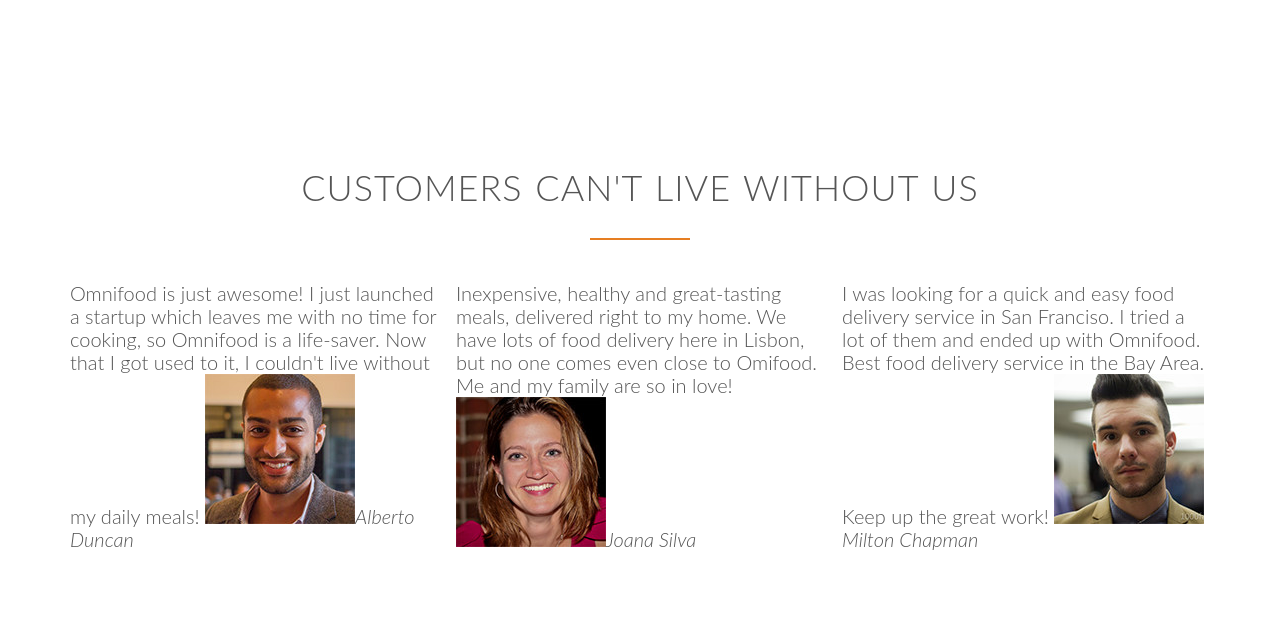
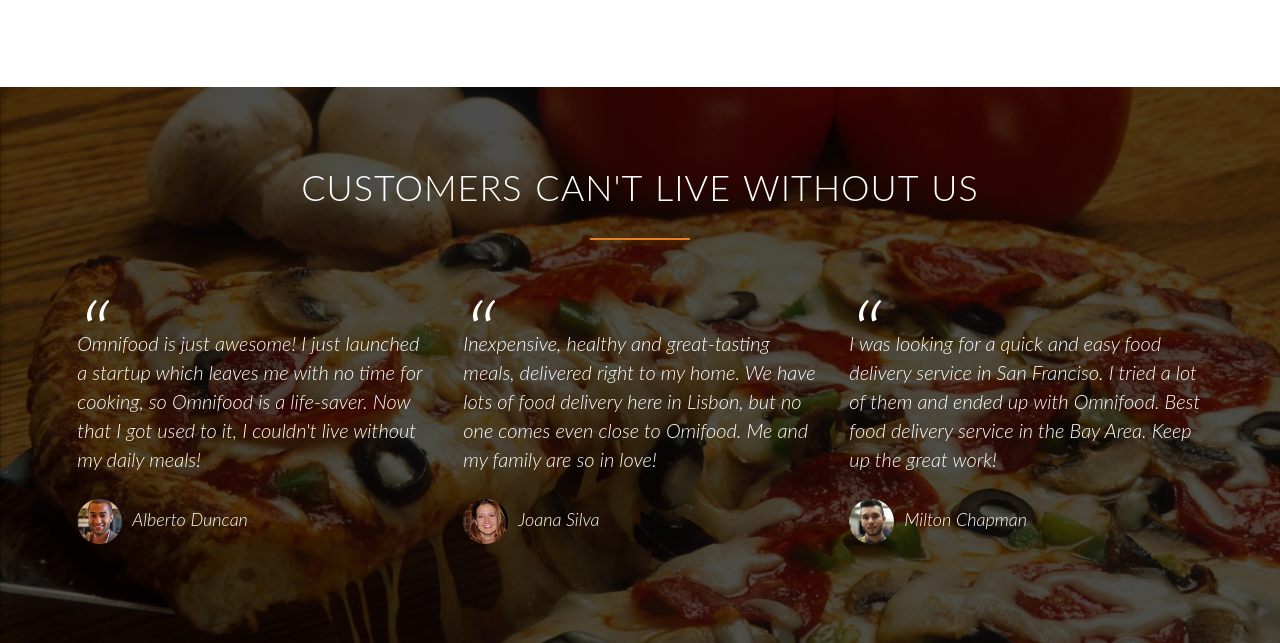
Before and after one commit to ChickinSupp/DavidDBaker.github.io, a plain HTML site: page index.html in a window 1280 px wide. Shown: the part 3437-4080 px from the top of the page. Drawn offline with nearby package versions, Linux system fonts and the light colour scheme.

Commit message:
styling testimonials

```diff
--- a/assets/css/style.css
+++ b/assets/css/style.css
@@ -138,6 +138,7 @@
     background-size: cover;
     background-position: center;
     height: 100vh;
+    background-attachment: fixed;
 }
 
 .hero-text-box {
@@ -374,3 +375,44 @@
 .city-features {
     margin-bottom: 5px;
 }
+
+/* ---------------------------------- */
+/* TESTIMONIALS */
+/* ---------------------------------- */
+
+.customer-section {
+    background-image: linear-gradient(rgba(0, 0, 0, 0.7), rgba(0, 0, 0, 0.7)), url(/assets/img/back-customers.jpg);
+    background-size: cover;
+    color: #fff;
+    background-attachment: fixed;
+}
+
+blockquote {
+    padding: 2%;
+    font-style: italic;
+    line-height: 145%;
+    position: relative;
+    margin-top: 40px;
+}
+
+cite {
+    display: block;
+    font-size: 90%;
+    margin-top: 25px;
+}
+
+blockquote:before {
+    content: "\201C";
+    display: block;
+    font-size: 500%;
+    position: absolute;
+    top: 0;
+    left: -5;
+}
+
+cite img {
+    height: 45px;
+    border-radius: 50%;
+    margin-right: 10px;
+    vertical-align: middle;
+}
```
